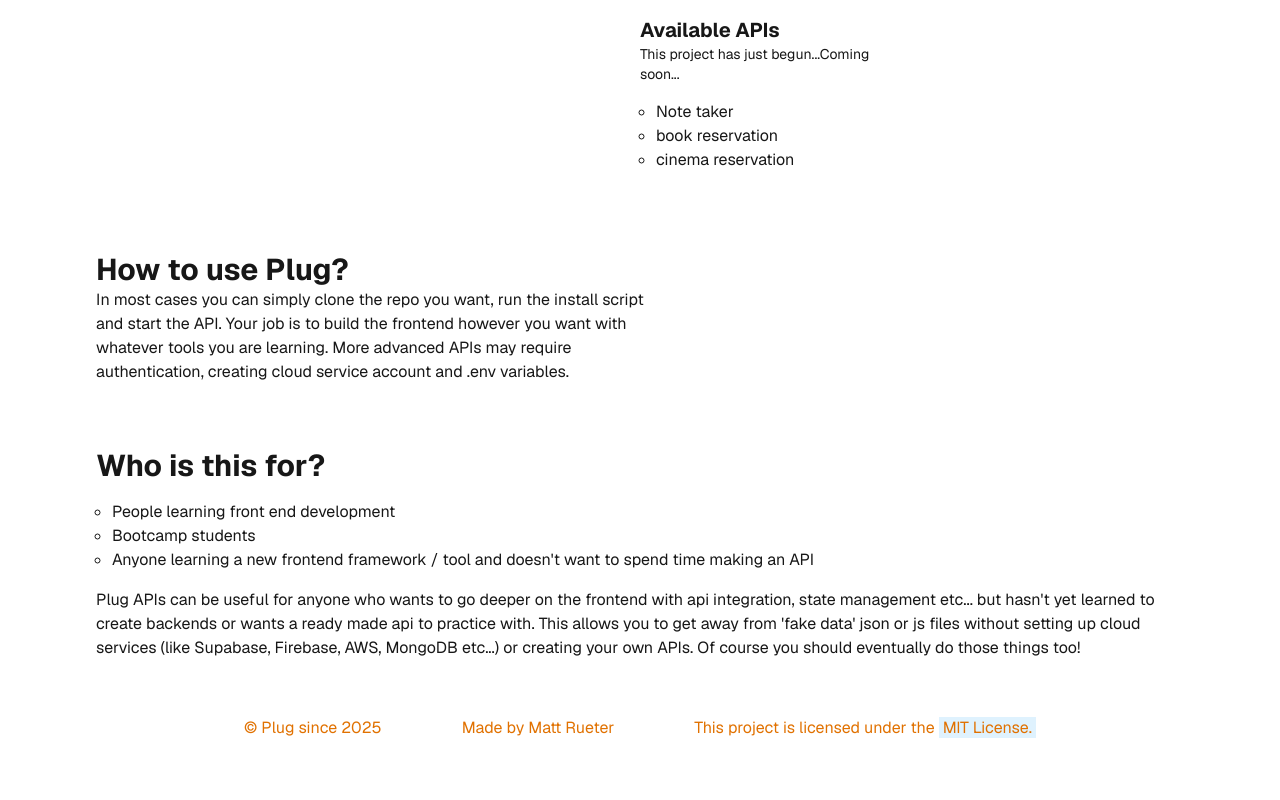
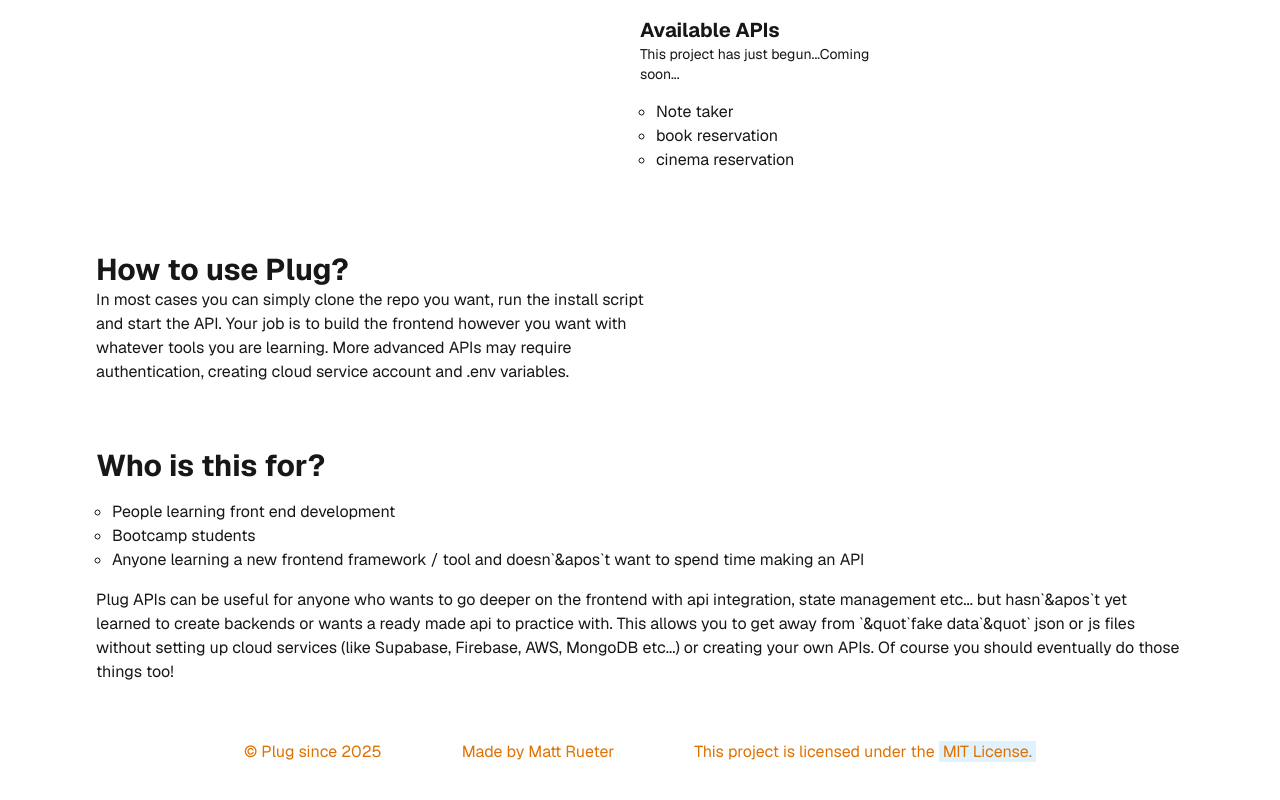
Before and after one commit to MattRueter/plug-website, a Next.js app: page / in a window 1280 px wide. Shown: the part 1068-1868 px from the top of the page. Built offline with nearby package versions, Linux system fonts and the light colour scheme.

Commit message:
escape apostrophes to avoid build errors.

```diff
--- a/src/app/page.tsx
+++ b/src/app/page.tsx
@@ -71,12 +71,12 @@ export default function Home() {
           <li>Bootcamp students</li>
           <li>
             Anyone learning a new frontend framework / tool
-            and doesn't want to spend time making an API
+            and doesn`&apos`t want to spend time making an API
           </li>
         </ul>
         <span>Plug APIs can be useful for anyone who wants to go deeper on the frontend with api integration, state management etc...
-          but hasn't yet learned to create backends or wants a ready made api to practice with.
-          This allows you to get away from 'fake data' json or js files without setting up cloud services (like Supabase, Firebase, AWS, MongoDB etc...) or
+          but hasn`&apos`t yet learned to create backends or wants a ready made api to practice with.
+          This allows you to get away from `&quot`fake data`&quot` json or js files without setting up cloud services (like Supabase, Firebase, AWS, MongoDB etc...) or
           creating your own APIs. Of course you should eventually do those things too!
         </span>
       </section>
```
